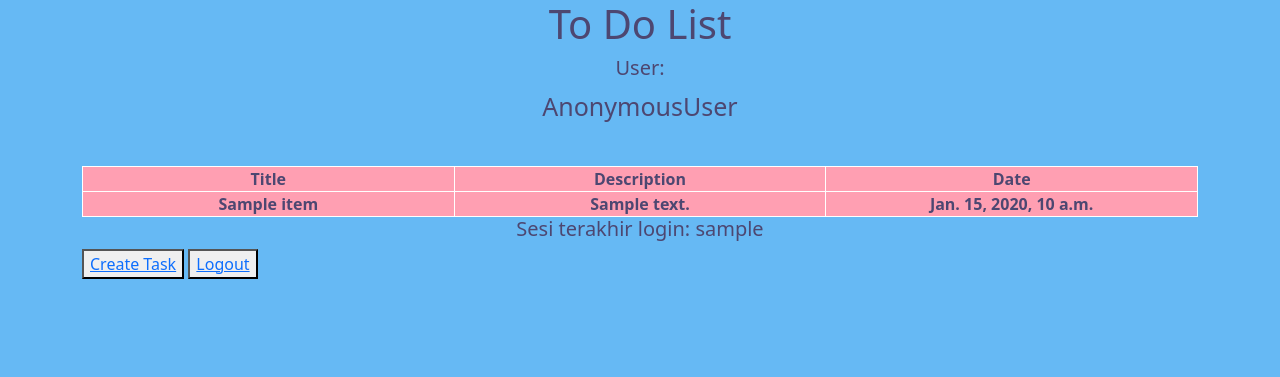
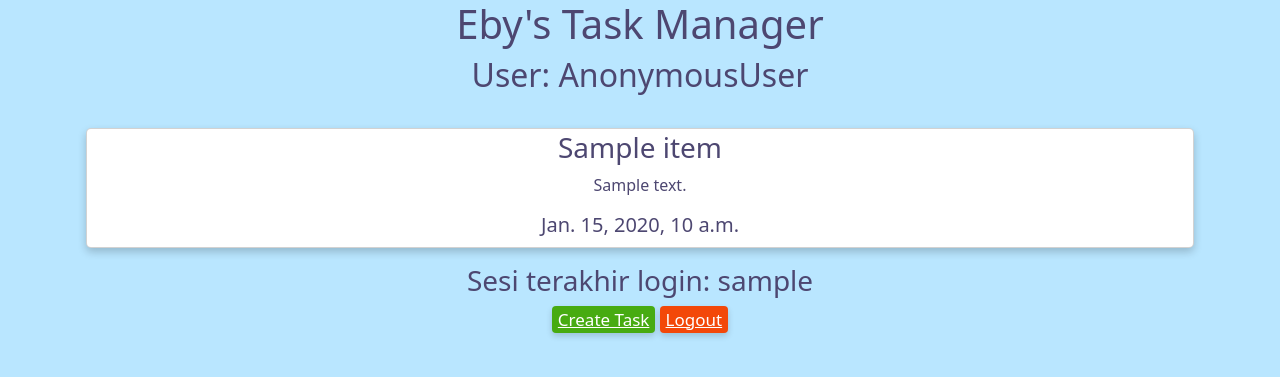
Before and after one commit to abbymarvel6/Tugas2, a Django app: template todolist/templates/todolist.html in a window 1280 px wide. Shown: the top 377 px of the page. Run offline with Django 4.2, Linux system fonts and the light colour scheme; the template is opened without the code that fills it: most values are stand-ins (such as "Sample title", 1, 10 or a date in 2020); lists and menus that the app fills with data are empty.

Commit message:
update tugas 5

```diff
--- a/todolist/templates/todolist.html
+++ b/todolist/templates/todolist.html
@@ -6,60 +6,112 @@
  <script src="https://cdn.jsdelivr.net/npm/bootstrap@5.2.0/dist/js/bootstrap.bundle.min.js%22%3E"></script>
 
   <style>
-    h1, h5, h2, p {text-align: center;}
-    h1, h5, h2, p , th{color: #4D4771}
+    h1, h5, h2, h4, h3, p {text-align: center;}
+    h1, h5, h2, h4, h3, p , th{color: #4D4771}
     th {text-align: center;}
     table, th, td {
       padding: 0px 50px ;
       border: 1px solid #ffffff;
-    background-color: #FF9FB2;
+      background-color: #5C95FF;
       width: 100%;
       table-layout: fixed;
+    }
+
+  a {
+    color: #FFFFFF;
+    text-align: center;
   }
 
   tr {background-color: rgba(120, 69, 46, 0.91);}
 
   body{
-    background-color: #66B9F4;
-    color: rgb(255, 255, 255);
+    margin: 10;
+    background-color: #B9E6FF;
+    color:#2E2D4D;
     display: grid;
     justify-content: center;
     align-items: center;
+    overflow: hidden;
   }
 
   .ukuranNama{
     font-size: 25px;
   }
+
+  .button{
+    align-items: center;
+  }
+
+  .button-create {
+        outline: none;
+        border: none;
+        cursor: pointer;
+        display: inline-block;
+        margin: 0 auto;
+        text-align: center;
+        background-color: #47AB11;
+        color: #fff;
+        border-radius: 4px;
+        box-shadow: 0px 3px 6px rgba(0, 0, 0, 0.16);
+        font-size: 17px;
+    }
+
+    .button-logout {
+        outline: none;
+        border: none;
+        cursor: pointer;
+        display: inline-block;
+        margin: 0 auto;
+        text-align: center;
+        background-color: #f34809;
+        color: #fff;
+        border-radius: 4px;
+        box-shadow: 0px 3px 6px rgba(0, 0, 0, 0.16);
+        font-size: 17px;
+    }
+
+    .card {
+      /* Add shadows to create the "card" effect */
+      box-shadow: 0 4px 8px 0 rgba(0,0,0,0.2);
+      transition: 0.3s;
+      border-radius: 5px;
+    }
+
+    /* On mouse-over, add a deeper shadow */
+    .card:hover {
+      box-shadow: 0 8px 16px 0 rgba(0,0,0,0.2);
+    }
+
+    /* Add some padding inside the card container */
+    .container {
+      padding: 2px 16px;
+    }
   </style>
 
-  <h1>To Do List</h1>
-
-  <h5>User: </h5>
-  <div class = "ukuranNama">
-  <p>{{user}}</p>
-  </div>
+  <h1>Eby's Task Manager</h1>
+  <h2>User: {{user}}</h2>
 
   <br>
-
   <div class = "container">
   <table>
-    <tr>
-      <th>Title</th>
-      <th>Description</th>
-      <th>Date</th>
-    </tr>
-    {% comment %} Add the data below this line {% endcomment %}
     {% for item in list_todo %}
     <tr>
-        <th>{{item.title}}</th>
-        <th>{{item.description}}</th>
-        <th>{{item.date}}</th>
+      <div class="card">
+        <div class="container">
+          <h3>{{item.title}}</h3>
+          <p>{{item.description}}</p>
+          <h5>{{item.date}}</h5>
+        </div>
+      </div>
     </tr>
+    <p></p>
     {% endfor %}
   </table align="center">
-    <h5>Sesi terakhir login: {{ last_login }}</h5>
-    <button><a href="{% url 'todolist:createtask' %}">Create Task</a></button>
-    <button><a href="{% url 'todolist:logout' %}">Logout</a></button>
+    <h3>Sesi terakhir login: {{ last_login }}</h3>
+    <div align="center">
+      <button class="button-create"><a href="{% url 'todolist:createtask' %}">Create Task</a></button>
+      <button class="button-logout"><a href="{% url 'todolist:logout' %}">Logout</a></button>
+    </div>
   </div>
 
  {% endblock content %}
```
Also changed, not shown: todolist/templates/createtask.html (+24 -6 lines), todolist/templates/login.html (+40 -12 lines), todolist/templates/register.html (+39 -10 lines). Lines whose indentation alone changed are shown as unchanged.
